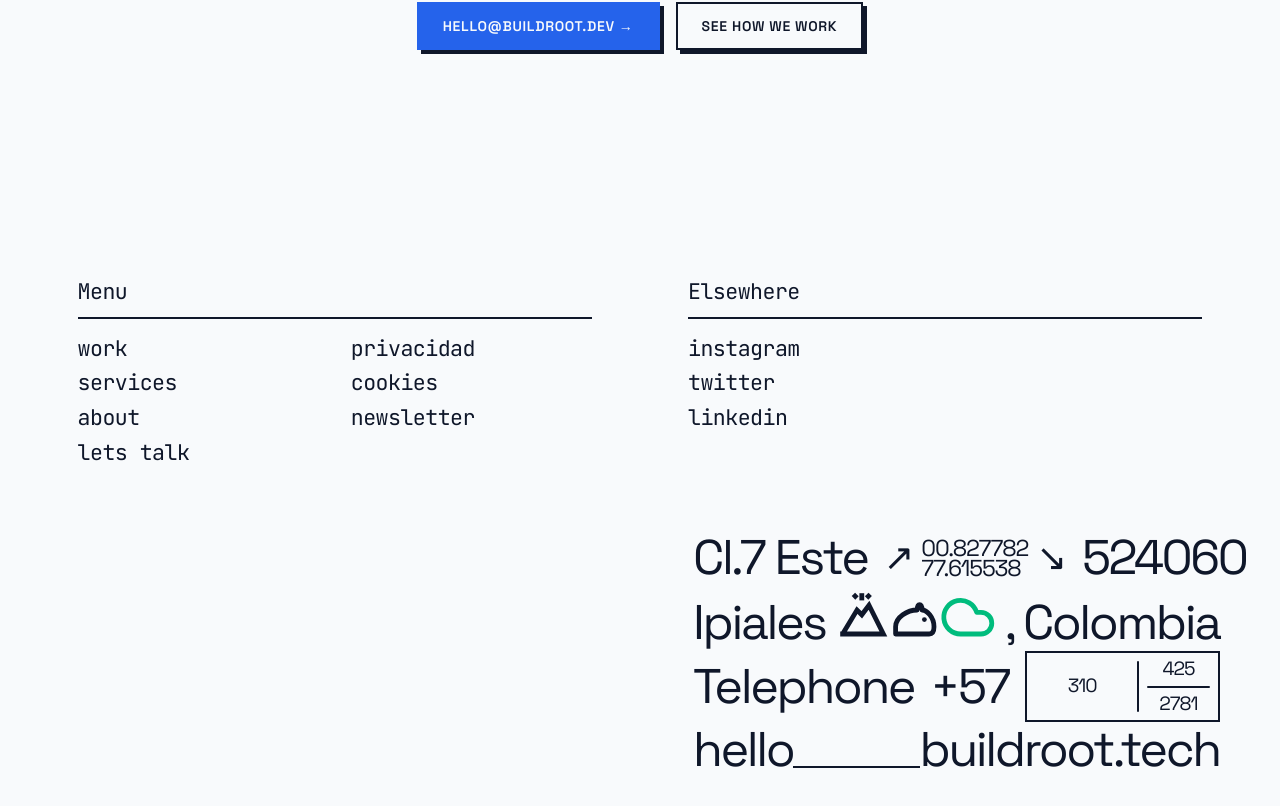
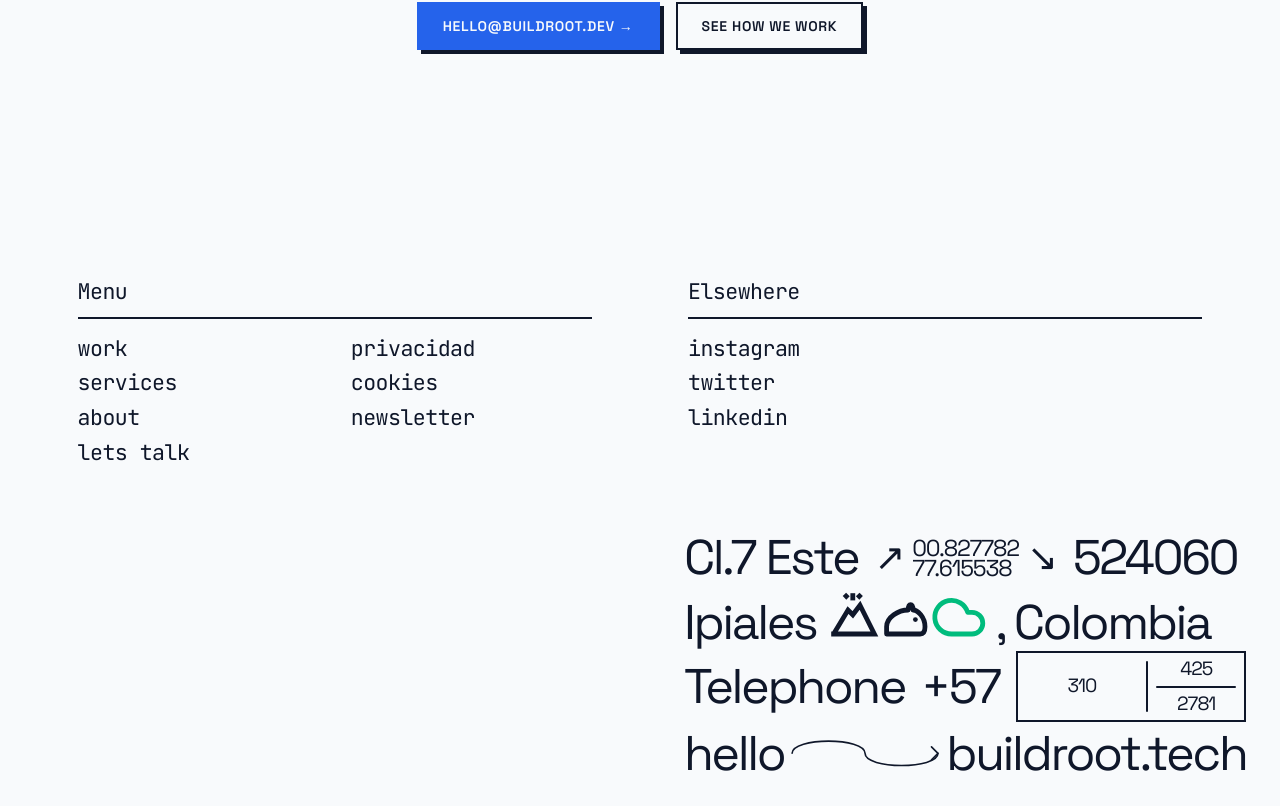
Before and after one commit to buildroot-tech/front-buildroot, a Next.js app: page / in a window 1280 px wide. Shown: the part 3298-4104 px from the top of the page. Built offline with nearby package versions, Linux system fonts and the light colour scheme.

Commit message:
feat(footer): replace @ with circular arrow SVG evoking the @ loop motion

```diff
--- a/components/layout/Footer.tsx
+++ b/components/layout/Footer.tsx
@@ -261,8 +261,24 @@ export function Footer(): React.ReactElement {
                     <span className="shrink-0 font-display font-normal text-[var(--text-primary)] text-[clamp(2.2rem,3.8vw,5rem)] leading-[0.85] tracking-tighter group-hover:text-[var(--bg-primary)] transition-colors duration-300 lowercase">
                       {contactInfo.email.split("@")[0]}
                     </span>
-                    {/* Baseline rule replacing @ */}
-                    <div className="flex-1 border-b-[2px] border-[var(--border)] self-end mb-[0.15em] group-hover:border-[var(--bg-primary)] transition-colors duration-300"></div>
+                    {/* Circular arrow — evokes the @ loop, connects hello → buildroot.tech */}
+                    <svg
+                      className="flex-1 text-[var(--text-primary)] group-hover:text-[var(--bg-primary)] transition-colors duration-300"
+                      style={{ height: "clamp(2.2rem,3.8vw,5rem)" }}
+                      viewBox="0 0 200 60"
+                      preserveAspectRatio="none"
+                      fill="none"
+                      stroke="currentColor"
+                      strokeWidth="2"
+                      strokeLinecap="round"
+                      strokeLinejoin="round"
+                      aria-hidden="true"
+                    >
+                      {/* Arc going right, looping back, then arrow pointing right */}
+                      <path d="M 10 30 C 10 10, 100 10, 100 30 C 100 50, 190 50, 190 30" />
+                      {/* Arrowhead */}
+                      <path d="M 182 22 L 190 30 L 182 38" />
+                    </svg>
                     <span className="shrink-0 font-display font-normal text-[var(--text-primary)] text-[clamp(2.2rem,3.8vw,5rem)] leading-[0.85] tracking-tighter group-hover:text-[var(--bg-primary)] transition-colors duration-300 lowercase">
                       {contactInfo.email.split("@")[1]}
                     </span>
```
